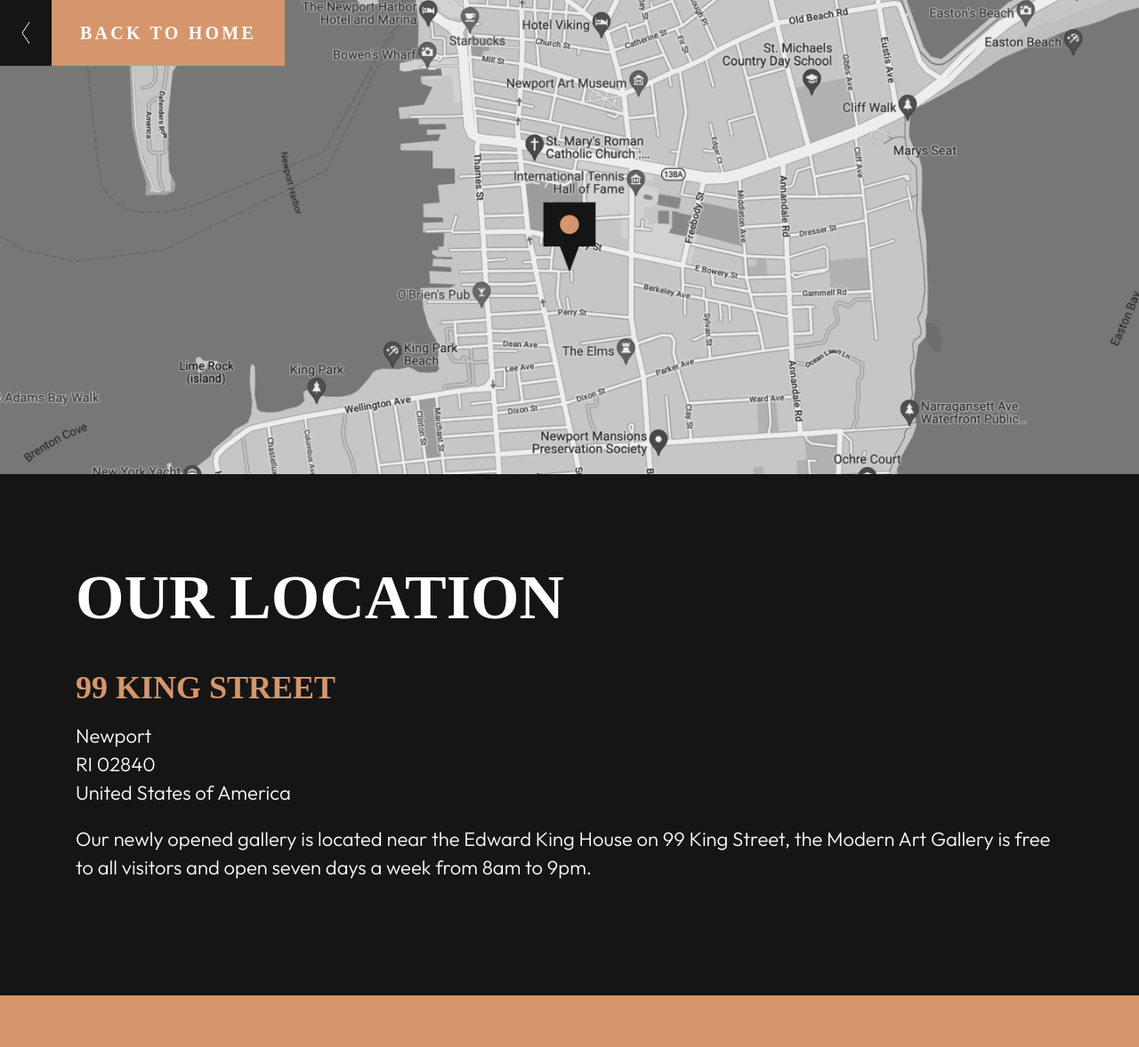
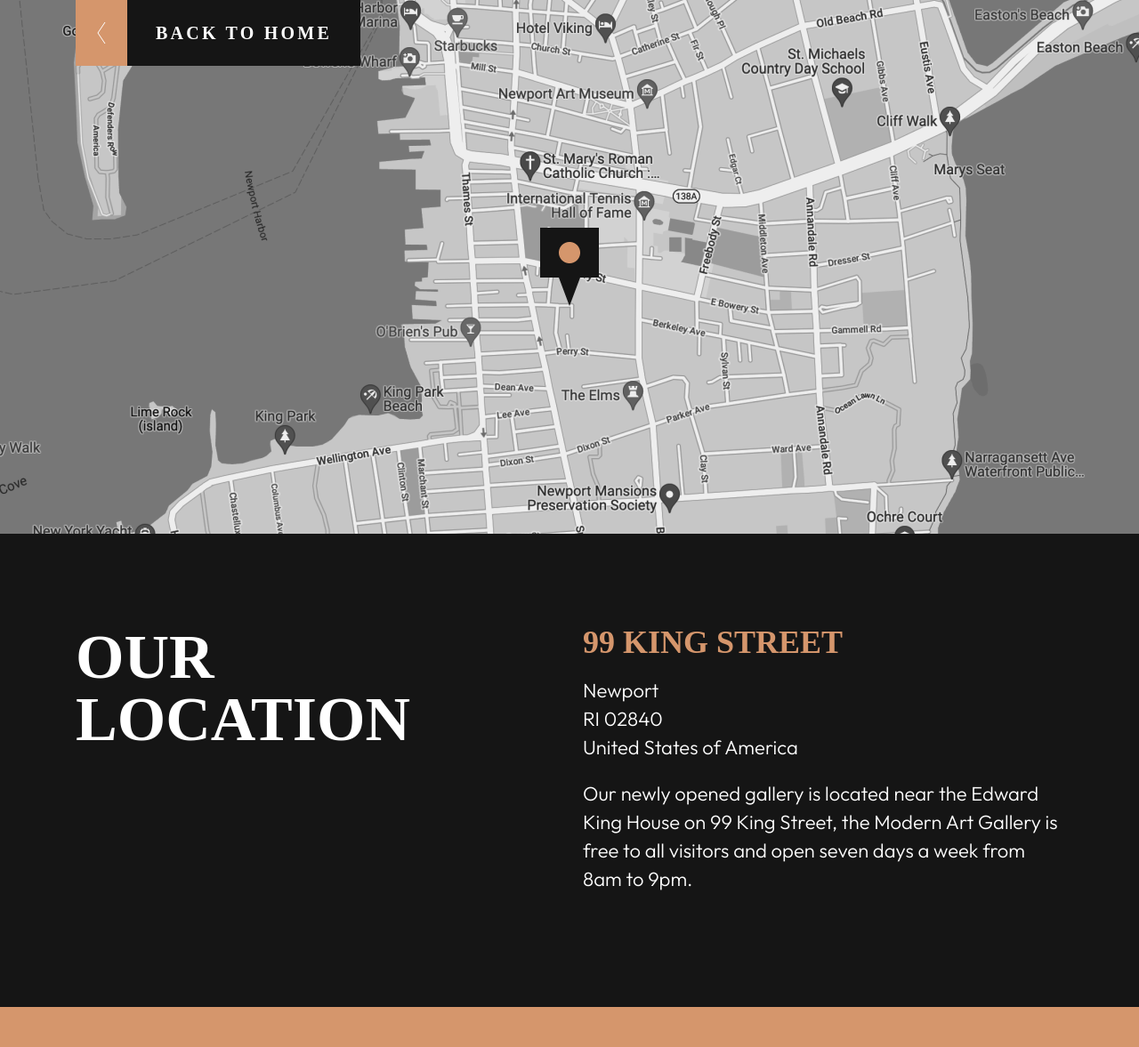
Before and after one commit to jruizsilva/proyecto-3-modern-art-gallery, a website built with Vite: page location.html in a window 1280 px wide. Shown: the top 1177 px of the page at 89% size. Built offline with nearby package versions, Linux system fonts and the light colour scheme; a web font is replaced by a local one.

Commit message:
location responsive done

```diff
--- a/location.html
+++ b/location.html
@@ -15,14 +15,21 @@
   </head>
   <body>
     <main class="location">
+      <div class="container">
         <a href="/" class="button location__button">
-        <img class="button__icon" src="/arrow-left.svg" alt="arrow left icon" />
+          <img
+            class="button__icon"
+            src="/arrow-left.svg"
+            alt="arrow left icon"
+          />
           <p class="button__text">Back to home</p>
         </a>
-      <img class="article__image" src="/map.png" alt="location image" />
+      </div>
+      <img class="location__image" src="/map.png" alt="location image" />
       <article class="location__content">
         <div class="container">
           <h2 class="location__title">OUR LOCATION</h2>
+          <div class="location__wrapper">
             <h3 class="location__subtitle">99 King Street</h3>
             <address class="location__address">
               <p class="location__text">Newport</p>
@@ -30,10 +37,11 @@
               <p class="location__text">United States of America</p>
             </address>
             <p class="location__text">
-            Our newly opened gallery is located near the Edward King House on 99
-            King Street, the Modern Art Gallery is free to all visitors and open
-            seven days a week from 8am to 9pm.
+              Our newly opened gallery is located near the Edward King House on
+              99 King Street, the Modern Art Gallery is free to all visitors and
+              open seven days a week from 8am to 9pm.
             </p>
+          </div>
         </div>
       </article>
     </main>
--- a/sass/pages/_location.scss
+++ b/sass/pages/_location.scss
@@ -1,15 +1,41 @@
 @use "../abstracts/" as *;
+
+.location > .container {
+  position: relative;
+}
+
+.location__image {
+  height: 550px;
+  width: 100%;
+  object-fit: cover;
+  @include mq($tablet) {
+    height: 600px;
+  }
+}
 
 .location__button {
   position: absolute;
   left: 0;
-  top: 0;
+}
+.location__wrapper {
+  @include mq($tablet) {
+    max-width: 398px;
+  }
+  @include mq($desktop) {
+    max-width: 540px;
+  }
 }
 .location__content {
   background-color: var(--clr-black);
   padding-top: 48px;
   padding-bottom: 56px;
+
   @include mq($tablet) {
+    .container {
+      display: flex;
+      justify-content: space-between;
+    }
+
     padding-top: 88px;
     padding-bottom: 80px;
   }
@@ -26,6 +52,10 @@
   font-size: var(--fs-heading-s);
   line-height: 45px;
   margin-bottom: 48px;
+
+  @include mq($tablet) {
+    max-width: 223px;
+  }
 
   @include mq($desktop) {
     font-size: var(--fs-heading-l);
```
Lines whose indentation alone changed are shown as unchanged.
